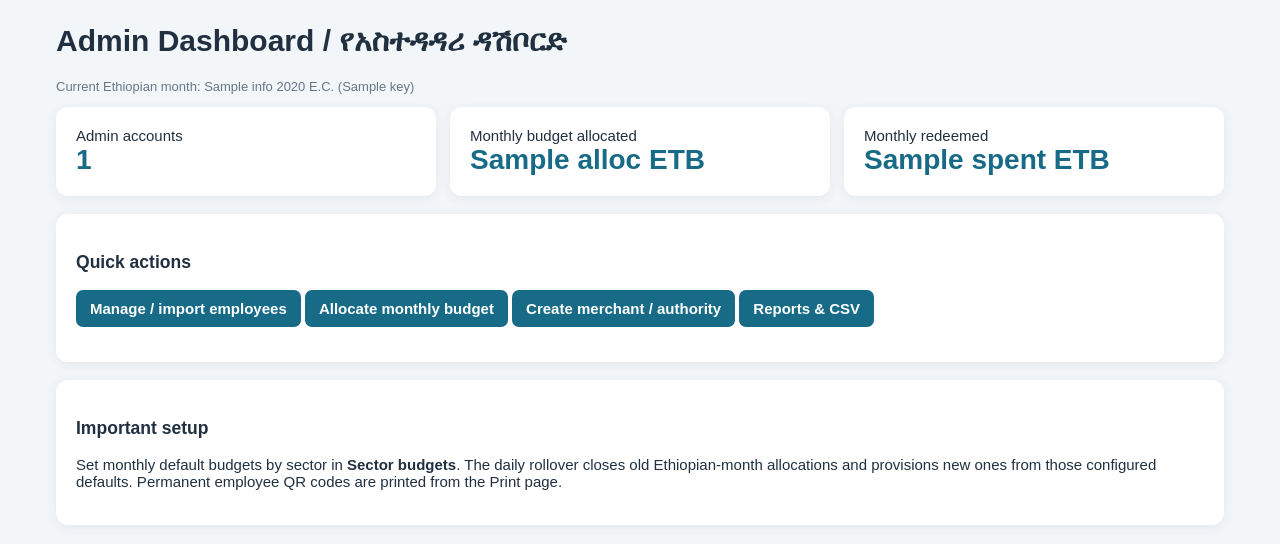
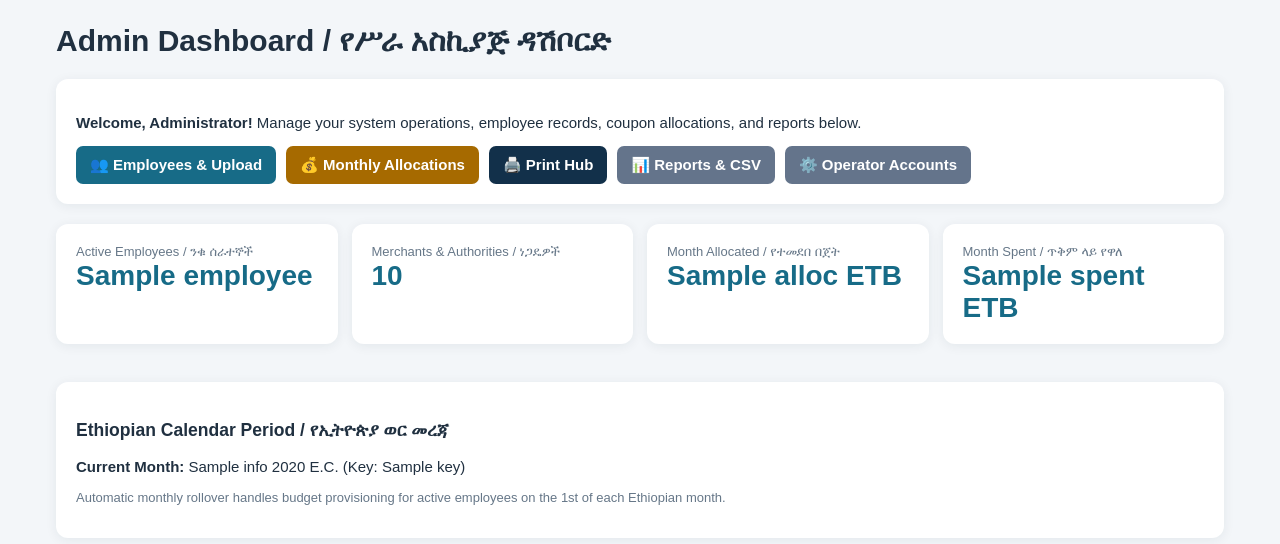
Before and after one commit to takino176-dev/Kolfe_Employee_Coupon_System, a Flask app: template templates/admin_dashboard.html in a window 1280 px wide. Shown: the part 51-595 px from the top of the page. Run offline with Flask 3, Linux system fonts and the light colour scheme; the template is opened without the code that fills it: most values are stand-ins (such as "Sample title", 1, 10 or a date in 2020).

Commit message:
Upgrade admin dashboard layout with quick action buttons and metrics

```diff
--- a/templates/admin_dashboard.html
+++ b/templates/admin_dashboard.html
@@ -1 +1,45 @@
-{% extends 'base.html' %}{% block body %}<h1>Admin Dashboard / የአስተዳዳሪ ዳሽቦርድ</h1><p class="muted">Current Ethiopian month: {{info.month_name}} {{info.year}} E.C. ({{info.key}})</p><div class="grid">{% for role,count in counts.items() %}<div class="card"><div>{{role.title()}} accounts</div><div class="metric">{{count}}</div></div>{% endfor %}<div class="card"><div>Monthly budget allocated</div><div class="metric">{{alloc}} ETB</div></div><div class="card"><div>Monthly redeemed</div><div class="metric">{{spent}} ETB</div></div></div><div class="card"><h3>Quick actions</h3><p><a class="btn" href="{{url_for('employees')}}">Manage / import employees</a> <a class="btn" href="{{url_for('allocations')}}">Allocate monthly budget</a> <a class="btn" href="{{url_for('users_admin')}}">Create merchant / authority</a> <a class="btn" href="{{url_for('reports')}}">Reports & CSV</a></p></div><div class="card"><h3>Important setup</h3><p>Set monthly default budgets by sector in <b>Sector budgets</b>. The daily rollover closes old Ethiopian-month allocations and provisions new ones from those configured defaults. Permanent employee QR codes are printed from the Print page.</p></div>{% endblock %}
+{% extends 'base.html' %}
+{% block body %}
+<h1>Admin Dashboard / የሥራ አስኪያጅ ዳሽቦርድ</h1>
+
+<div class="card">
+    <p><b>Welcome, Administrator!</b> Manage your system operations, employee records, coupon allocations, and reports below.</p>
+
+    <!-- Quick Actions Toolbar -->
+    <div style="display: flex; gap: 10px; flex-wrap: wrap; margin-top: 15px;">
+        <a href="{{ url_for('employees') }}" class="btn">👥 Employees & Upload</a>
+        <a href="{{ url_for('allocations') }}" class="btn gold">💰 Monthly Allocations</a>
+        <a href="{{ url_for('print_hub') }}" class="btn" style="background: #12304a;">🖨️ Print Hub</a>
+        <a href="{{ url_for('reports') }}" class="btn secondary">📊 Reports & CSV</a>
+        <a href="{{ url_for('users_admin') }}" class="btn secondary">⚙️ Operator Accounts</a>
+    </div>
+</div>
+
+<!-- System Statistics Grid -->
+<div class="grid" style="margin-top: 20px;">
+    <div class="card">
+        <div class="muted">Active Employees / ንቁ ሰራተኞች</div>
+        <div class="metric">{{ counts.employee }}</div>
+    </div>
+    <div class="card">
+        <div class="muted">Merchants & Authorities / ነጋዴዎች</div>
+        <div class="metric">{{ counts.merchant + counts.authority }}</div>
+    </div>
+    <div class="card">
+        <div class="muted">Month Allocated / የተመደበ በጀት</div>
+        <div class="metric">{{ alloc }} ETB</div>
+    </div>
+    <div class="card">
+        <div class="muted">Month Spent / ጥቅም ላይ የዋለ</div>
+        <div class="metric">{{ spent }} ETB</div>
+    </div>
+</div>
+
+<!-- Ethiopian Calendar Period Info -->
+<div class="card" style="margin-top: 20px;">
+    <h3>Ethiopian Calendar Period / የኢትዮጵያ ወር መረጃ</h3>
+    <p><b>Current Month:</b> {{ info.month_name }} {{ info.year }} E.C. (Key: {{ info.key }})</p>
+    <p class="muted">Automatic monthly rollover handles budget provisioning for active employees on the 1st of each Ethiopian month.</p>
+</div>
+
+{% endblock %}
```
